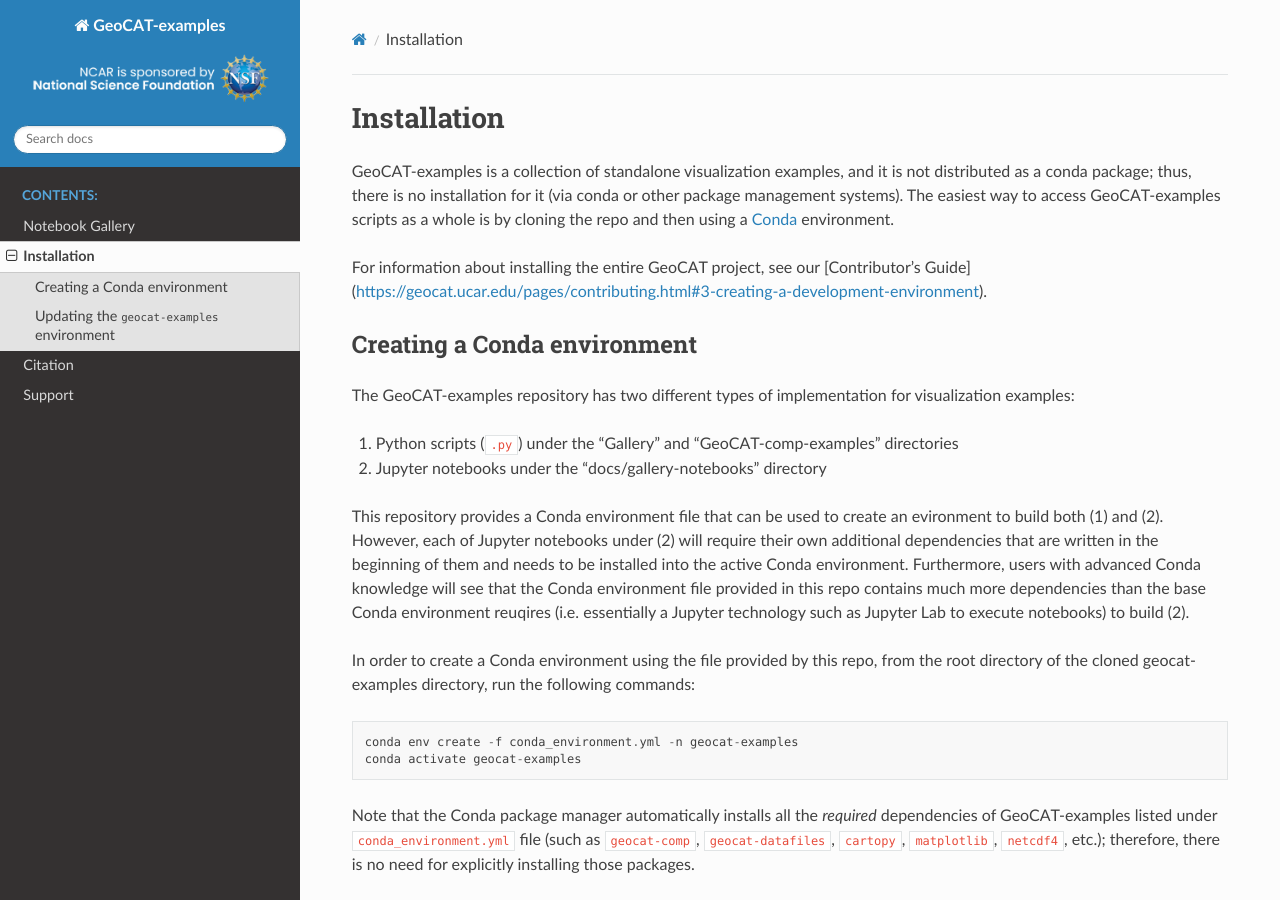
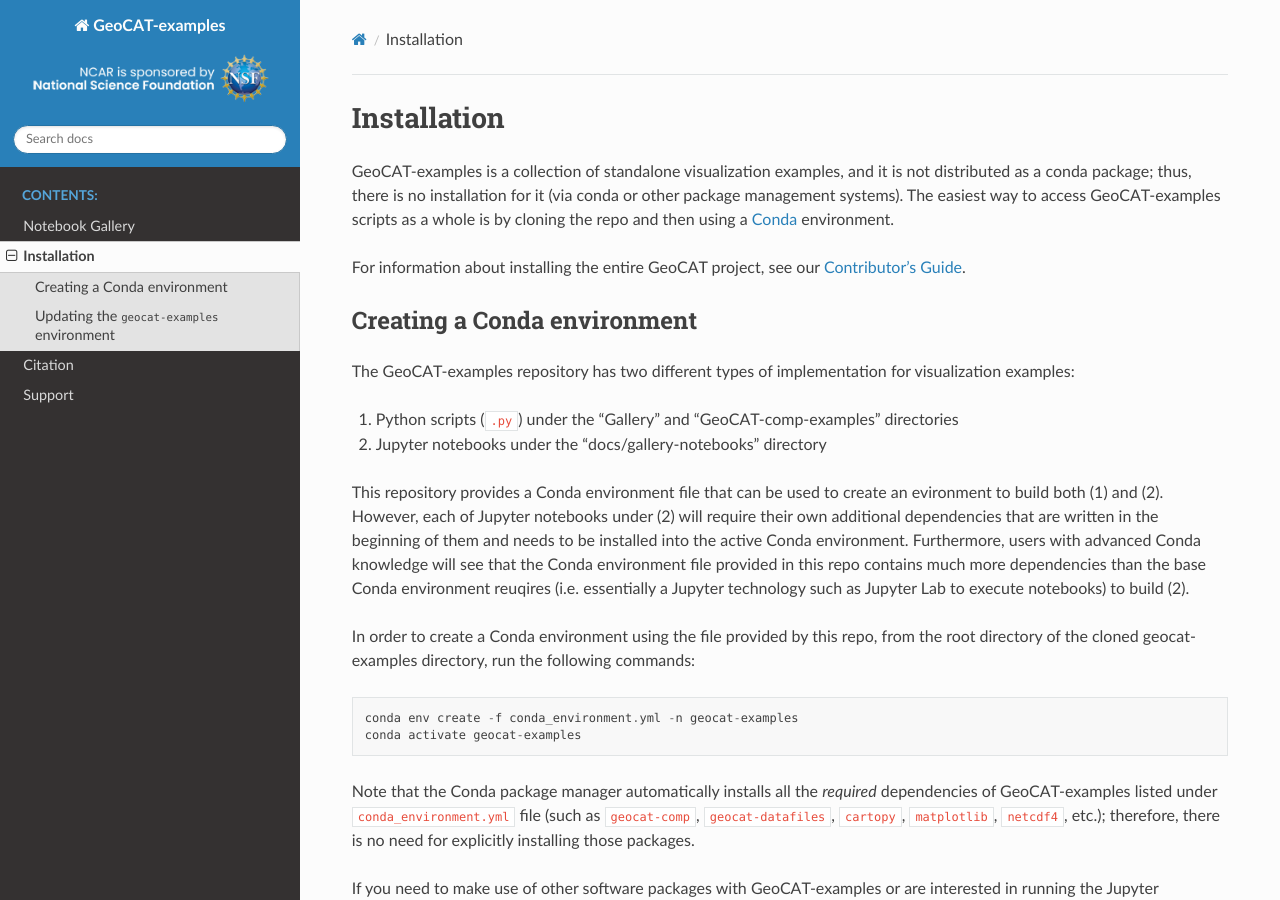
Before and after one commit to NCAR/geocat-examples, a Sphinx documentation site: the page built from docs/install.rst, in a window 1280 px wide and 900 px high. Built offline with Sphinx 7.4.7 and the Read the Docs theme 2.0.0, drawn with Linux system fonts in a browser that asks for light colours; pages that are not in the unit, such as notebooks, are missing from menus.

Commit message:
Fix link
Co-authored-by: Anissa Zacharias <anissaz@ucar.edu>

```diff
--- a/docs/install.rst
+++ b/docs/install.rst
@@ -7,7 +7,7 @@
 `Conda <http://conda.pydata.org/docs/>`_ environment.
 
 For information about installing the entire GeoCAT project, see our
-[Contributor's Guide](https://geocat.ucar.edu/pages/contributing.html#3-creating-a-development-environment).
+`Contributor's Guide <(https://geocat.ucar.edu/pages/contributing.html#3-creating-a-development-environment)>`_.
 
 Creating a Conda environment
 ----------------------------
```
